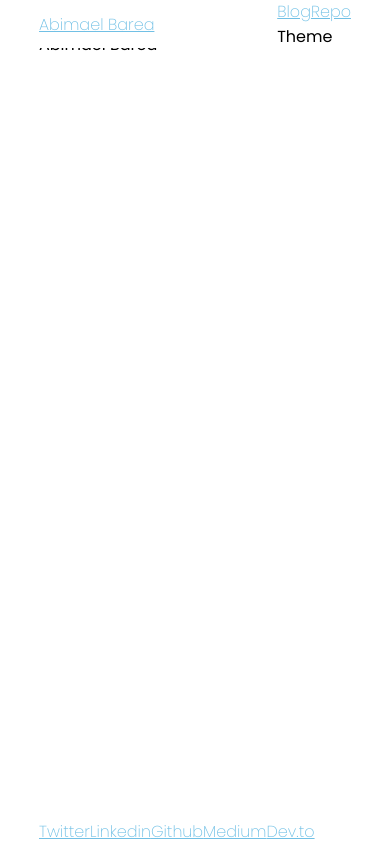
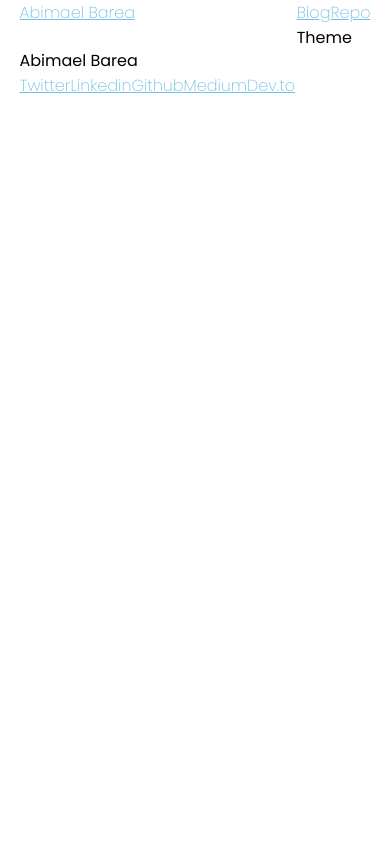
Before and after one commit to abimaelbarea/abimaelbarea.com, a Next.js app: page / in a window 390 px wide. Built offline with nearby package versions, Linux system fonts and the light colour scheme.

Commit message:
feat(MDX): improvements on article styles

```diff
--- a/pages/_app.tsx
+++ b/pages/_app.tsx
@@ -1,20 +1,23 @@
+/* eslint-disable react/jsx-no-target-blank */
+/* eslint-disable react/jsx-key */
+
 import type { AppProps } from "next/app";
 import Link from "next/link";
+import "../styles/app.css";
 import "../styles/globals.css";
 import "../styles/theme.css";
 
 // how to make to themes??
 // variables css - find a good way to structure
-// Move the CSS code to a module linked to this file
 
 // Add newsletter
 // Add about
 // Include font icons
 
-function MyApp({ Component, pageProps }: AppProps) {
+const Header = () => {
   return (
-    <>
-      <header>
+    <header className="app__header">
+      <nav>
         <Link href="/">Abimael Barea</Link>
         <div>
           <Link href="/blog">Blog</Link>
@@ -26,11 +29,14 @@ function MyApp({ Component, pageProps }: AppProps) {
           </a>
           <div>Theme</div>
         </div>
+      </nav>
     </header>
-      <main>
-        <Component {...pageProps} />
-      </main>
-      <footer>
+  );
+};
+
+const Footer = () => {
+  return (
+    <footer className="app_footer">
       <nav>
         <a href="https://twitter.com/abimaelbarea" target="_blank">
           Twitter
@@ -49,7 +55,18 @@ function MyApp({ Component, pageProps }: AppProps) {
         </a>
       </nav>
     </footer>
-    </>
+  );
+};
+
+function MyApp({ Component, pageProps }: AppProps) {
+  return (
+    <div className="app">
+      <Header />
+      <main className="app__content">
+        <Component {...pageProps} />
+      </main>
+      <Footer />
+    </div>
   );
 }
 
--- /dev/null
+++ b/styles/app.css
@@ -0,0 +1,57 @@
+.app {
+  display: grid;
+  grid-template-columns: 25% 50% 25%;
+  transition: 0.5s;
+}
+
+.app > * {
+  grid-column-start: 2;
+  width: inherit;
+}
+
+.app__header {
+  position: sticky;
+  top: 0;
+  height: 3em;
+
+  /* Content goes under */
+  z-index: 1;
+
+  /* While scrolling under */
+  background-color: var(--bg-color);
+}
+
+.app__header nav,
+.app__footer {
+  display: flex;
+  justify-content: space-between;
+}
+
+.app__content {
+  display: block;
+  overflow: hidden;
+}
+
+@media only screen and (max-width: 1200px) {
+  .app {
+    grid-template-columns: 20% 60% 20%;
+  }
+}
+
+@media only screen and (max-width: 992px) {
+  .app {
+    grid-template-columns: 15% 70% 15%;
+  }
+}
+
+@media only screen and (max-width: 768px) {
+  .app {
+    grid-template-columns: 10% 80% 10%;
+  }
+}
+
+@media only screen and (max-width: 600px) {
+  .app {
+    grid-template-columns: 5% 90% 5%;
+  }
+}
--- a/styles/globals.css
+++ b/styles/globals.css
@@ -10,47 +10,9 @@ body {
   background-color: var(--bg-color);
 }
 
-/* Explore here the possibility of CSS grid */
-#__next {
-  display: flex;
-  flex-direction: column;
-  height: 100%;
-  width: 60%;
-
-  margin: 0 20%;
-}
-
-#__next > header {
-  position: fixed;
-  display: flex;
-  justify-content: space-between;
-  width: inherit;
-  height: 3em;
-  z-index: 1;
-  align-items: center;
-  background-color: var(--bg-color);
-}
-
-#__next > main {
-  flex: 1;
-  padding-top: 2em;
-}
-
-@media screen and (max-width: 1200px) {
-  #__next {
-    width: 70%;
-
-    margin: 0 15%;
-  }
-}
-
-@media screen and (max-width: 800px) {
-  #__next {
-    width: 80%;
-
-    margin: 0 10%;
-  }
-}
+/*************************************************
+  Headlines
+*************************************************/
 
 h1 {
   font-size: 2em;
@@ -84,6 +46,10 @@ h6 {
   color: var(--h6-color);
 }
 
+/*************************************************
+  Paragraph
+*************************************************/
+
 p {
   font-weight: 200;
   color: var(--p-color);
@@ -97,10 +63,18 @@ a {
   text-decoration: underline;
 }
 
+/*************************************************
+  Lists
+*************************************************/
+
 li {
   font-weight: 200;
   color: var(--p-color);
 }
+
+/*************************************************
+  Tables
+*************************************************/
 
 table {
   margin: 2em auto;
@@ -124,12 +98,64 @@ td {
   color: var(--p-color);
 }
 
+/*************************************************
+  Info Box
+*************************************************/
+
+blockquote,
+.callout {
+  margin: 0;
+  padding: 1em 2em;
+  display: block;
+}
+
+blockquote {
+  background: hsl(0, 0%, 25%);
+}
+
+.callout {
+  border-left: 0.5em solid;
+  border-right: 0.5em solid;
+}
+
+/*************************************************
+  Content by error type
+*************************************************/
+
+.--error {
+  background: hsl(0deg 73% 78%);
+  border-color: hsl(0deg 98% 17%);
+}
+
+.--error p,
+.--error a {
+  color: hsl(0deg 98% 17%);
+}
+
+.--info {
+  background: hsl(108deg 73% 78%);
+  border-color: hsl(108deg 98% 17%);
+}
+
+.--info p,
+.--info a {
+  color: hsl(108deg 98% 17%);
+}
+
+.--warn {
+  background: hsl(62deg 73% 78%);
+  border-color: hsl(62deg 98% 17%);
+}
+
+.--warn p,
+.--warn a {
+  color: hsl(62deg 98% 17%);
+}
+
 /*
 
  img -> take a look to the sizing - not sure
  img -> center
-
- blockquote -> danger, warning, and so on (look Kent C. Dodds)
 
  br
  em
```
Also changed, not shown: public/content/blog/medium/index.mdx (+41 -24 lines). Lines whose indentation alone changed are shown as unchanged.
